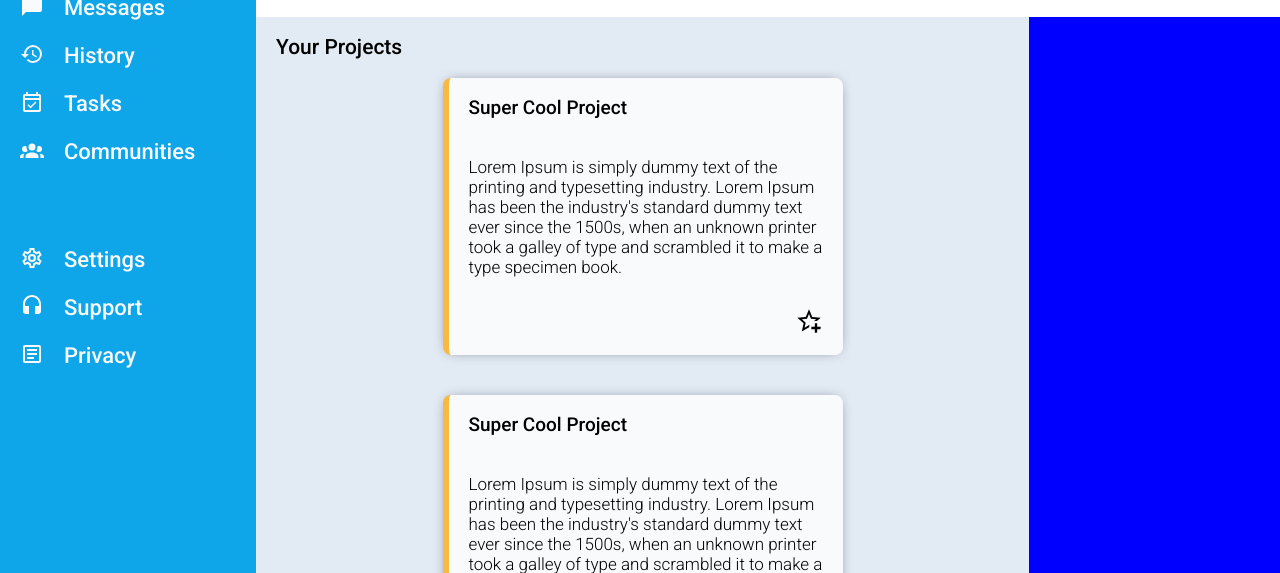
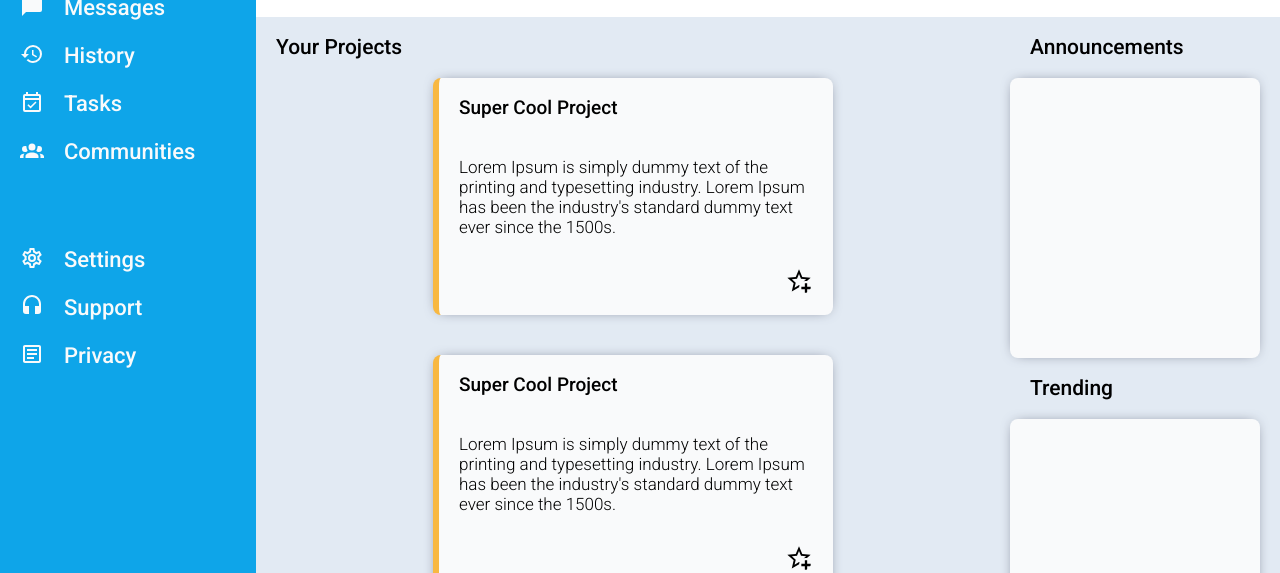
Before and after one commit to Rom4n25/admin-dashboard, a plain HTML site: page index.html in a window 1280 px wide. Shown: the part 227-800 px from the top of the page. Drawn offline with Linux system fonts and the light colour scheme.

Commit message:
Add aside layout

```diff
--- a/css/style.css
+++ b/css/style.css
@@ -228,10 +228,6 @@ button{
     overflow-x: hidden;
 }
 
-.article{
-
-}
-
 .card-container{
     display: grid;
     justify-content: space-around;
@@ -245,7 +241,7 @@ button{
     display: flex;
     flex-direction: column;
     justify-content: space-evenly;
-    min-height: 200px;
+    min-height: 150px;
     min-width: 350px;
     background-color: #f9fafb;
     border-radius: 8px;
@@ -279,7 +275,33 @@ button{
 }
 
 .aside{
-    background-color: blue;
+    background-color: #e2eaf3;
+    display: flex;
+    flex-direction: column;
+    padding-right: 20px;
+    position:sticky;
+    top: 0;
+}
+
+.content-wrapper{
+    position:sticky;
+    top: 0;
+}
+
+.announcements, .trending{
+
+    display: flex;
+    flex-direction: column;
+    justify-content: space-evenly;
+    min-height: 280px;
+    width: 250px;
+    background-color: #f9fafb;
+    border-radius: 8px;
+    box-shadow: 0px 0px 14px -6px rgba(66, 68, 90, 1);
+}
+
+.trending{
+
 }
 
 p{
--- a/index.html
+++ b/index.html
@@ -63,9 +63,7 @@
                                 of the printing and typesetting
                                 industry. Lorem Ipsum has been the
                                 industry's standard dummy text ever
-                                since the 1500s, when an unknown printer
-                                took a galley of type and scrambled it
-                                to make a type specimen book.</p>
+                                since the 1500s.</p>
                         </div>
                         <div class="card-btn">
                             <button class="one"></button>
@@ -78,9 +76,7 @@
                                 of the printing and typesetting
                                 industry. Lorem Ipsum has been the
                                 industry's standard dummy text ever
-                                since the 1500s, when an unknown printer
-                                took a galley of type and scrambled it
-                                to make a type specimen book.</p>
+                                since the 1500s.</p>
                         </div>
                         <div class="card-btn">
                             <button class="one"></button>
@@ -93,9 +89,7 @@
                                 of the printing and typesetting
                                 industry. Lorem Ipsum has been the
                                 industry's standard dummy text ever
-                                since the 1500s, when an unknown printer
-                                took a galley of type and scrambled it
-                                to make a type specimen book.</p>
+                                since the 1500s.</p>
                         </div>
                         <div class="card-btn">
                             <button class="one"></button>
@@ -108,9 +102,7 @@
                                 of the printing and typesetting
                                 industry. Lorem Ipsum has been the
                                 industry's standard dummy text ever
-                                since the 1500s, when an unknown printer
-                                took a galley of type and scrambled it
-                                to make a type specimen book.</p>
+                                since the 1500s.</p>
                         </div>
                         <div class="card-btn">
                             <button class="one"></button>
@@ -123,9 +115,7 @@
                                 of the printing and typesetting
                                 industry. Lorem Ipsum has been the
                                 industry's standard dummy text ever
-                                since the 1500s, when an unknown printer
-                                took a galley of type and scrambled it
-                                to make a type specimen book.</p>
+                                since the 1500s.</p>
                         </div>
                         <div class="card-btn">
                             <button class="one"></button>
@@ -138,9 +128,7 @@
                                 of the printing and typesetting
                                 industry. Lorem Ipsum has been the
                                 industry's standard dummy text ever
-                                since the 1500s, when an unknown printer
-                                took a galley of type and scrambled it
-                                to make a type specimen book.</p>
+                                since the 1500s.</p>
                         </div>
                         <div class="card-btn">
                             <button class="one"></button>
@@ -153,9 +141,7 @@
                                 of the printing and typesetting
                                 industry. Lorem Ipsum has been the
                                 industry's standard dummy text ever
-                                since the 1500s, when an unknown printer
-                                took a galley of type and scrambled it
-                                to make a type specimen book.</p>
+                                since the 1500s.</p>
                         </div>
                         <div class="card-btn">
                             <button class="one"></button>
@@ -168,9 +154,7 @@
                                 of the printing and typesetting
                                 industry. Lorem Ipsum has been the
                                 industry's standard dummy text ever
-                                since the 1500s, when an unknown printer
-                                took a galley of type and scrambled it
-                                to make a type specimen book.</p>
+                                since the 1500s.</p>
                         </div>
                         <div class="card-btn">
                             <button class="one"></button>
@@ -183,9 +167,7 @@
                                 of the printing and typesetting
                                 industry. Lorem Ipsum has been the
                                 industry's standard dummy text ever
-                                since the 1500s, when an unknown printer
-                                took a galley of type and scrambled it
-                                to make a type specimen book.</p>
+                                since the 1500s.</p>
                         </div>
                         <div class="card-btn">
                             <button class="one"></button>
@@ -198,9 +180,7 @@
                                 of the printing and typesetting
                                 industry. Lorem Ipsum has been the
                                 industry's standard dummy text ever
-                                since the 1500s, when an unknown printer
-                                took a galley of type and scrambled it
-                                to make a type specimen book.</p>
+                                since the 1500s.</p>
                         </div>
                         <div class="card-btn">
                             <button class="one"></button>
@@ -208,7 +188,14 @@
                     </div>
                 </div>
             </div>
-            <div class="aside"></div>
+            <div class="aside">
+                <div class="content-wrapper">
+                    <p>Announcements</p>
+                    <div class="announcements"></div>
+                    <p>Trending</p>
+                    <div class="trending"></div>
+                </div>
+            </div>
 
         </div>
     </div>
```
